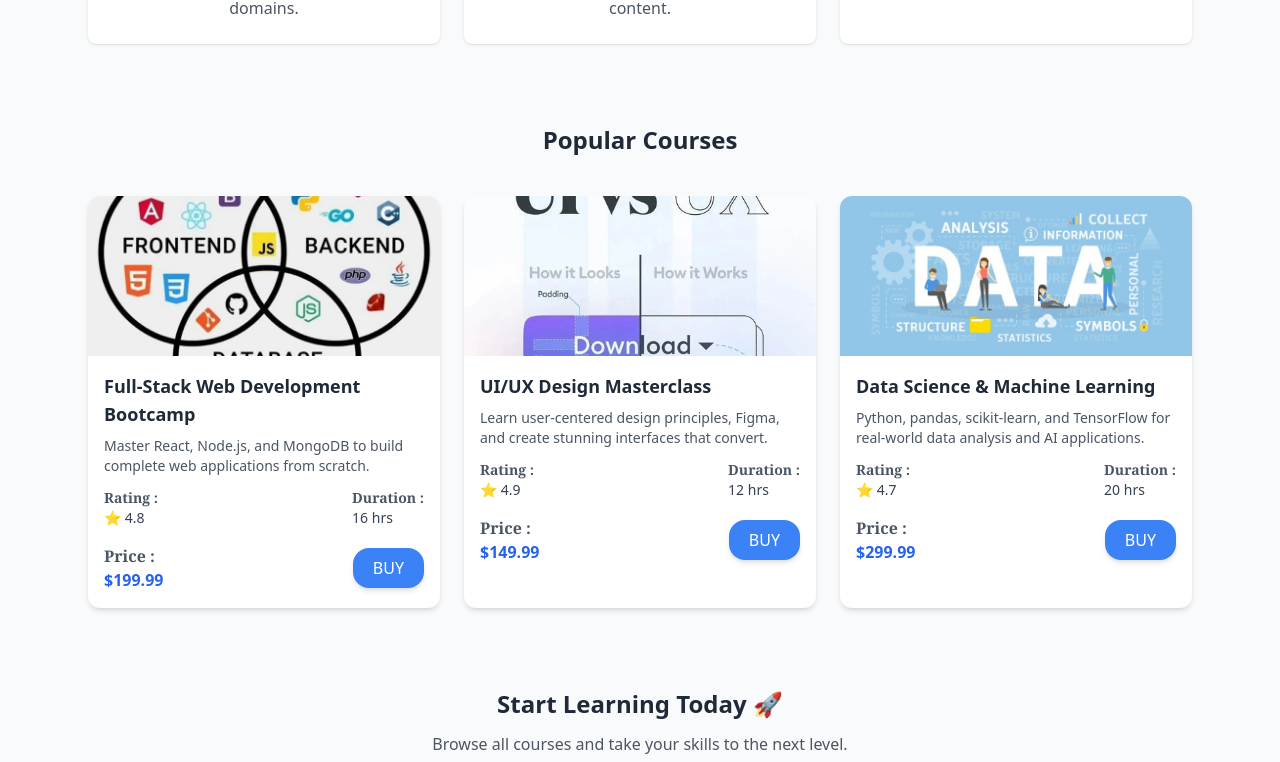
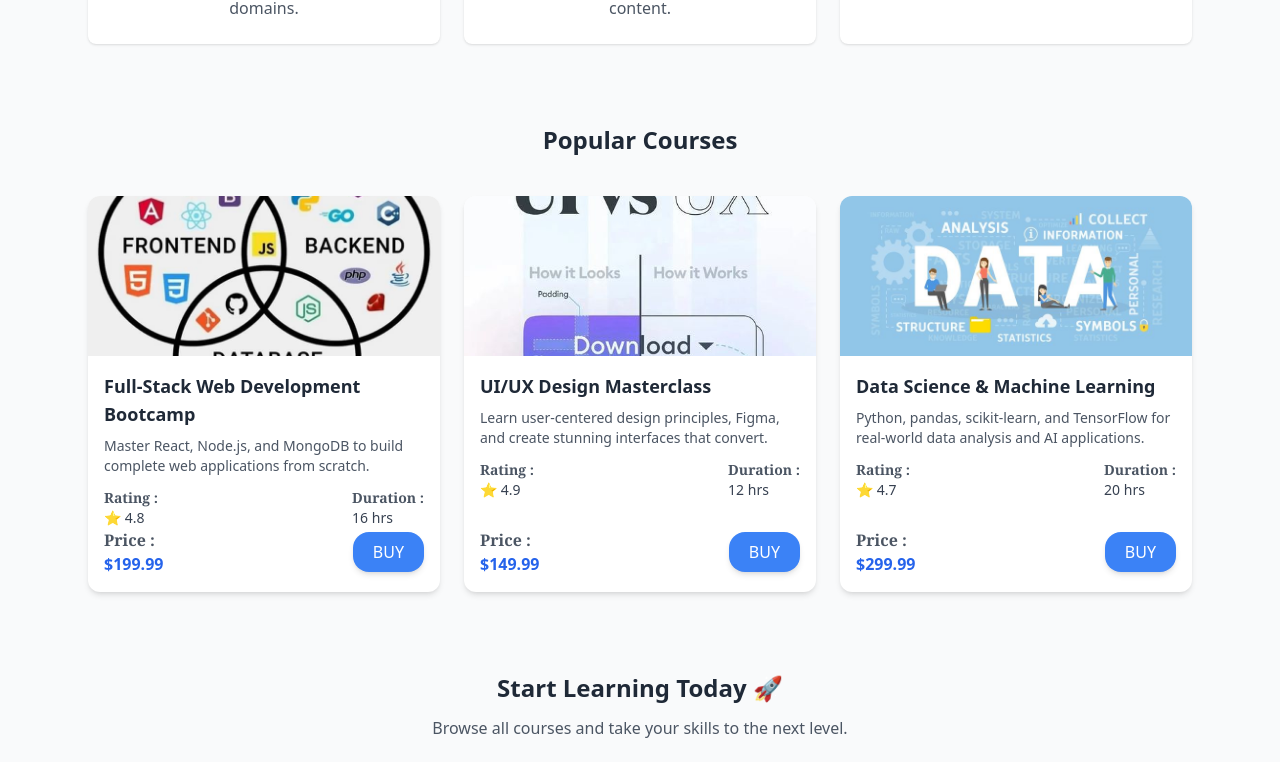
Before and after one commit to YeabD/Fluent, a Next.js app: page / in a window 1280 px wide. Shown: the part 564-1326 px from the top of the page. Built offline with nearby package versions, Linux system fonts and the light colour scheme.

Commit message:
solve the unequal size of cards.

```diff
--- a/components/CourseCard.jsx
+++ b/components/CourseCard.jsx
@@ -5,7 +5,7 @@ import Image from "next/image";
 export default function CourseCard({ course }) {
     return (
         <div className="bg-white rounded-xl shadow-md overflow-hidden
-                    hover:shadow-xl hover:-translate-y-1 transition duration-300">
+                    hover:shadow-xl hover:-translate-y-1 transition duration-300 flex flex-col h-full">
 
 
             <Image
@@ -15,18 +15,19 @@ export default function CourseCard({ course }) {
                 height={200}
                 className="w-full h-40 object-cover"
             />
-            <div className="p-4">
+            <div className="p-4 flex flex-col flex-grow">
+
                 <h2 className="text-lg font-semibold text-gray-800">
                     {course.title}
                 </h2>
-                <p className="text-sm text-gray-600 mt-2">
+                <p className="text-sm text-gray-600 mt-2 line-clamp-2">
                     {course.shortDescription}
                 </p>
                 <div className="flex justify-between mt-3 text-sm text-gray-700">
                     <span><p className="text-gray-600 font-bold font-serif">Rating :</p>⭐ {course.rating}</span>
                     <span><p className="text-gray-600 font-bold font-serif">Duration :</p>{course.duration}</span>
                 </div>
-                <div className="flex justify-between items-center mt-4">
+                <div className="flex justify-between items-center mt-auto">
 
                     <span className="text-blue-600 font-bold">
                         <p className="text-gray-600 font-serif">Price :</p>${course.price}
@@ -37,8 +38,8 @@ export default function CourseCard({ course }) {
 
 
                 </div>
-
             </div>
         </div>
+
     );
 }
```
